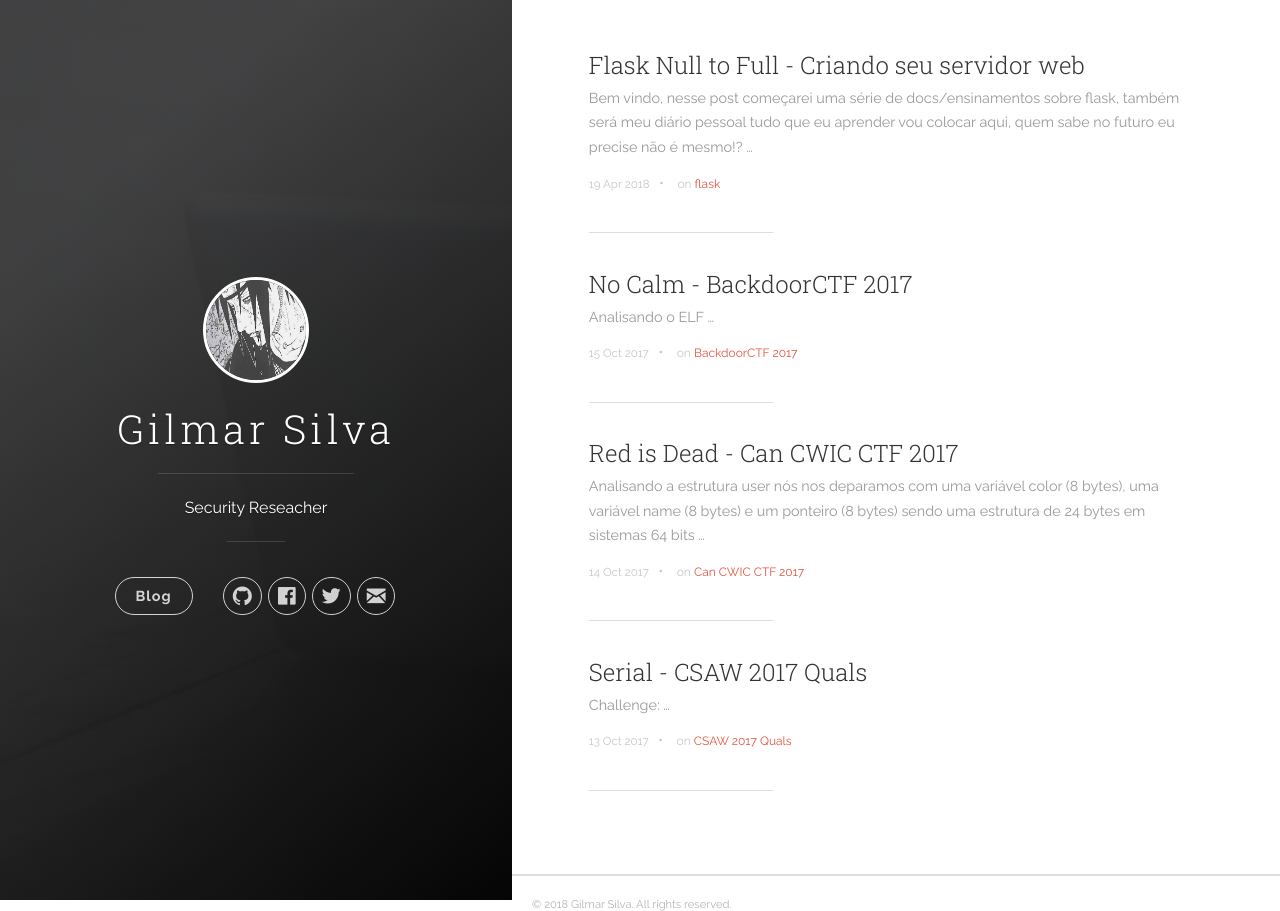
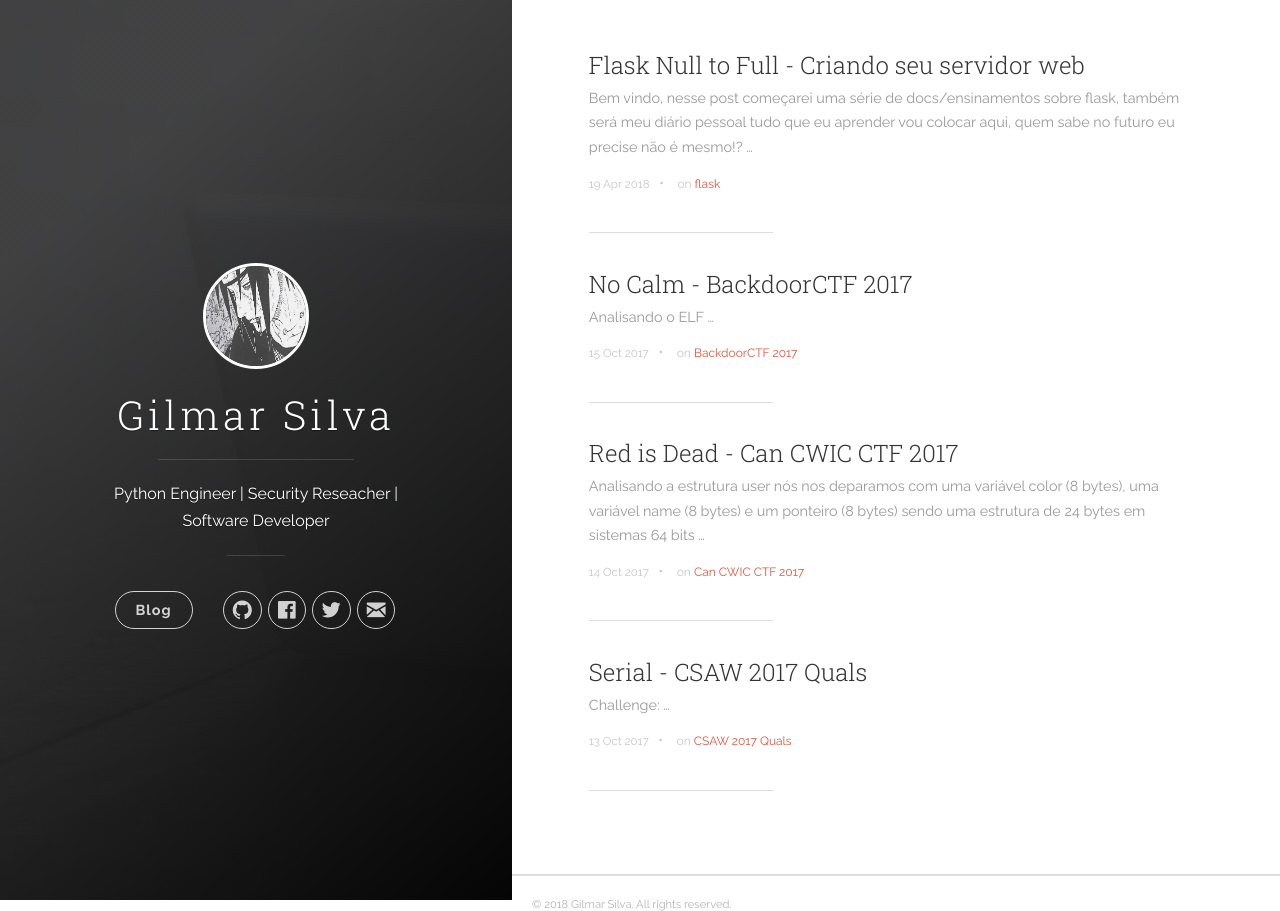
Before and after one commit to k13w/heavenh.github.io, a Jekyll site: the page built from index.html, in a window 1280 px wide. Built offline with Jekyll 4.4.1, drawn with Linux system fonts in a browser that asks for light colours; nearby versions of some CDN libraries; the list of posts is cut into pages by our own code.

Commit message:
Update _config.yml

```diff
--- a/_config.yml
+++ b/_config.yml
@@ -1,13 +1,13 @@
 # Site settings
 title: Gilmar Silva
-description: 'Security Reseacher'
+description: 'Python Engineer | Security Reseacher | Software Developer'
 url: ''
 baseurl: ''
 
 author:
   name: 'Gilmar Silva'
   email: gilmar@fireshellsecurity.team
-  twitter_username: gilmarsilva_
+  twitter_username: gilmazin_
   facebook_username: gilmazin
   github_username:  heavenh
   linkedin_username:  heaven
```
